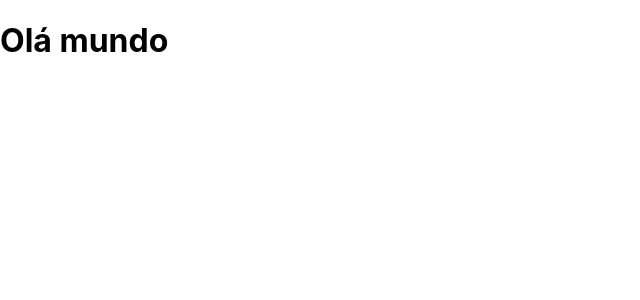
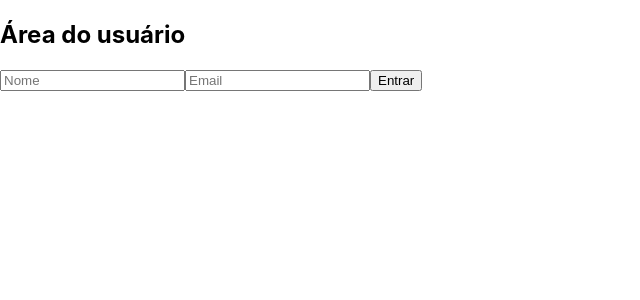
Before and after one commit to matheus-luz/project-dashboard, a React (Create React App) app in the folder app/frontend/: page / in a window 1280 px wide. Shown: the top 300 px of the page, without its empty margins (0-640 px from the left). Built offline with nearby package versions, Linux system fonts and the light colour scheme.

Commit message:
feat: login route and page

```diff
--- a/app/frontend/package.json
+++ b/app/frontend/package.json
@@ -8,6 +8,7 @@
     "@testing-library/user-event": "^13.5.0",
     "react": "^18.2.0",
     "react-dom": "^18.2.0",
+    "react-router-dom": "^6.4.3",
     "react-scripts": "5.0.1",
     "web-vitals": "^2.1.4"
   },
--- a/app/frontend/src/App.js
+++ b/app/frontend/src/App.js
@@ -1,8 +1,11 @@
+import { Route, Routes } from 'react-router-dom';
+import Login from './pages/Login';
+
 function App() {
   return (
-    <div className="App">
-      <h1>Olá mundo</h1>
-    </div>
+    <Routes>
+      <Route path="/" element={ <Login /> } />
+    </Routes>
   );
 }
 
--- a/app/frontend/src/index.js
+++ b/app/frontend/src/index.js
@@ -1,14 +1,17 @@
 import React from 'react';
 import ReactDOM from 'react-dom/client';
 import './index.css';
+import { BrowserRouter } from 'react-router-dom';
 import App from './App';
 import reportWebVitals from './reportWebVitals';
 
 const root = ReactDOM.createRoot(document.getElementById('root'));
 root.render(
-  <React.StrictMode>
-    <App />
-  </React.StrictMode>
+  <>
+    <BrowserRouter>
+      <App />
+    </BrowserRouter>
+  </>
 );
 
 // If you want to start measuring performance in your app, pass a function
--- /dev/null
+++ b/app/frontend/src/pages/Login.jsx
@@ -0,0 +1,40 @@
+import React, { useState } from 'react';
+
+const Login = () => {
+  const [name, setName] = useState('');
+  const [email, setEmail] = useState('');
+
+  return (
+    <>
+      <section>
+        <form>
+          <h1>Área do usuário</h1>
+          <label htmlFor="name-input">
+            <input
+              type="text"
+              value={ name }
+              onChange={ ({ target: { value } }) => setName(value) }
+              data-testid="login__name_input"
+              placeholder="Nome"
+            />
+          </label>
+          <label htmlFor="email-input">
+            <input
+              type="text"
+              value={ email }
+              onChange={ ({ target: { value } }) => setEmail(value) }
+              placeholder="Email"
+            />
+          </label>
+          <button
+            type="submit"
+          >
+            Entrar
+          </button>
+        </form>
+      </section>
+    </>
+  );
+};
+
+export default Login;
```
Also changed, not shown: 1 other file (tests, documents, lock files or other folders).
